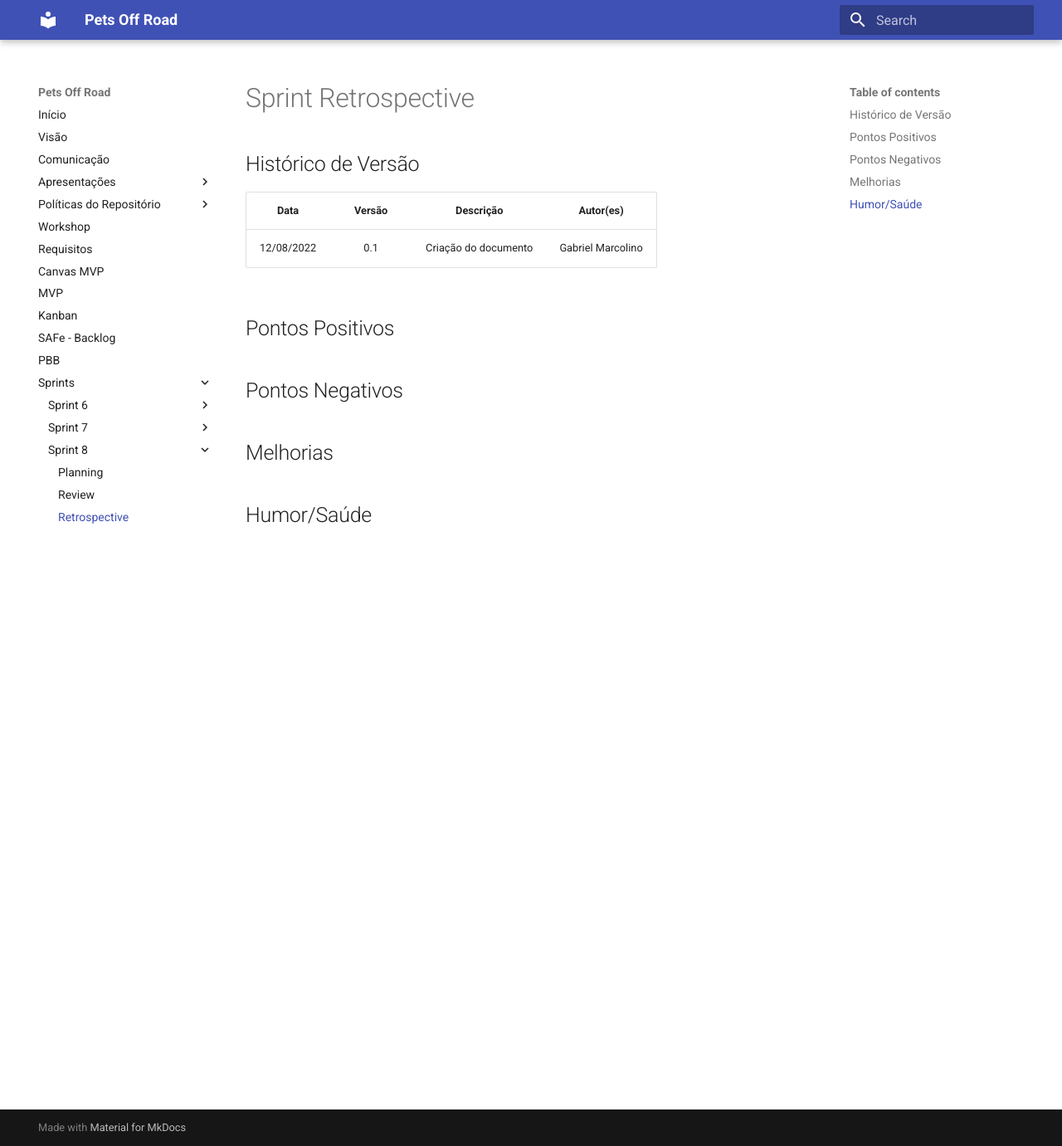
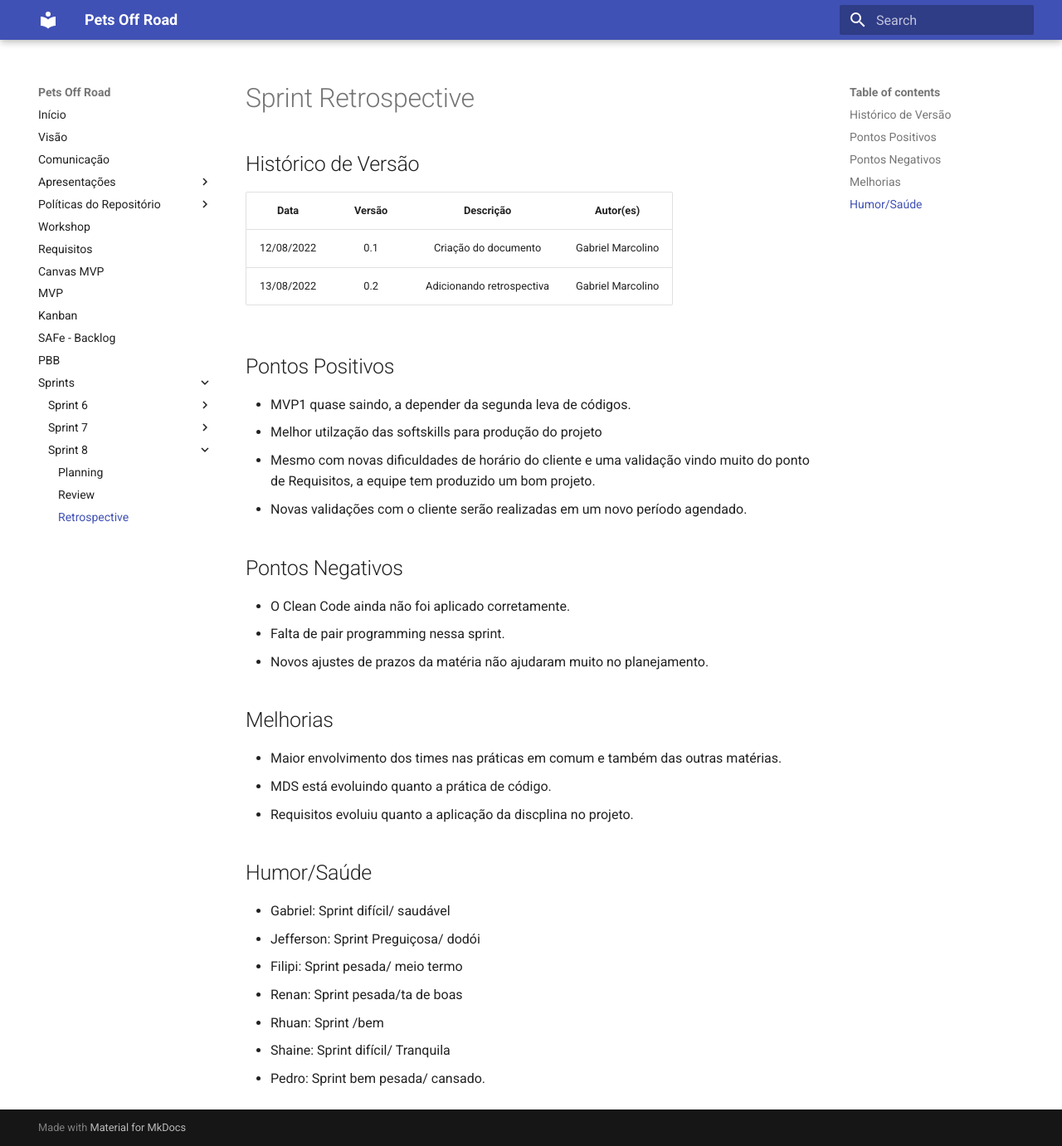
Before and after one commit to mdsreq-fga-unb/2022.1-pets-off-road, an MkDocs documentation site: the page built from docs/sprints/sprint8/retrospective/retrospective.md, in a window 1280 px wide and 1381 px high. Shown: the whole window at 83% size. Built offline with MkDocs 1.6.1 and Material for MkDocs 9.7.7, drawn with Linux system fonts in a browser that asks for light colours.

Commit message:
Adiconando planning e retrospectiva sprint 8

```diff
--- a/docs/sprints/sprint8/retrospective/retrospective.md
+++ b/docs/sprints/sprint8/retrospective/retrospective.md
@@ -2,14 +2,36 @@
 
 ## Histórico de Versão
 
-|    Data    | Versão |      Descrição       |     Autor(es)     |
-| :--------: | :----: | :------------------: | :---------------: |
-| 12/08/2022 |  0.1   | Criação do documento | Gabriel Marcolino |
+|    Data    | Versão |         Descrição         |     Autor(es)     |
+| :--------: | :----: | :-----------------------: | :---------------: |
+| 12/08/2022 |  0.1   |   Criação do documento    | Gabriel Marcolino |
+| 13/08/2022 |  0.2   | Adicionando retrospectiva | Gabriel Marcolino |
 
 ## Pontos Positivos
 
+- MVP1 quase saindo, a depender da segunda leva de códigos.
+- Melhor utilzação das softskills para produção do projeto
+- Mesmo com novas dificuldades de horário do cliente e uma validação vindo muito do ponto de Requisitos, a equipe tem produzido um bom projeto.
+- Novas validações com o cliente serão realizadas em um novo período agendado.
+
 ## Pontos Negativos
+
+- O Clean Code ainda não foi aplicado corretamente.
+- Falta de pair programming nessa sprint.
+- Novos ajustes de prazos da matéria não ajudaram muito no planejamento.
 
 ## Melhorias
 
+- Maior envolvimento dos times nas práticas em comum e também das outras matérias.
+- MDS está evoluindo quanto a prática de código.
+- Requisitos evoluiu quanto a aplicação da discplina no projeto.
+
 ## Humor/Saúde
+
+- Gabriel: Sprint difícil/ saudável
+- Jefferson: Sprint Preguiçosa/ dodói
+- Filipi: Sprint pesada/ meio termo
+- Renan: Sprint pesada/ta de boas
+- Rhuan: Sprint /bem
+- Shaine: Sprint difícil/ Tranquila
+- Pedro: Sprint bem pesada/ cansado.
```
Also changed, not shown: docs/sprints/sprint8/planning/planning.md (+15 -6 lines), docs/sprints/sprint8/review/review.md (+0 -2 lines).
